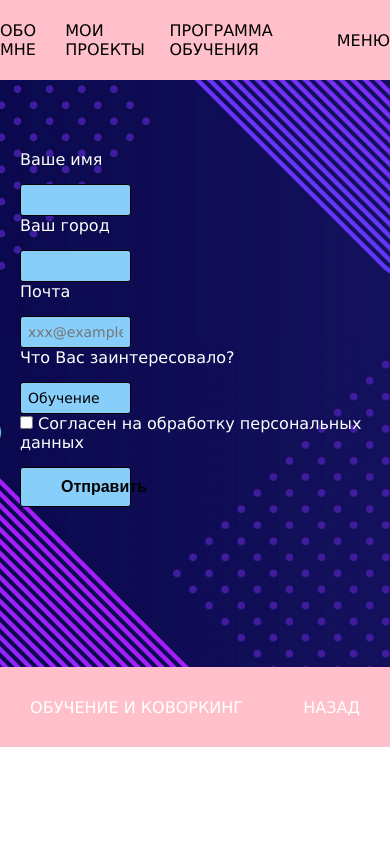
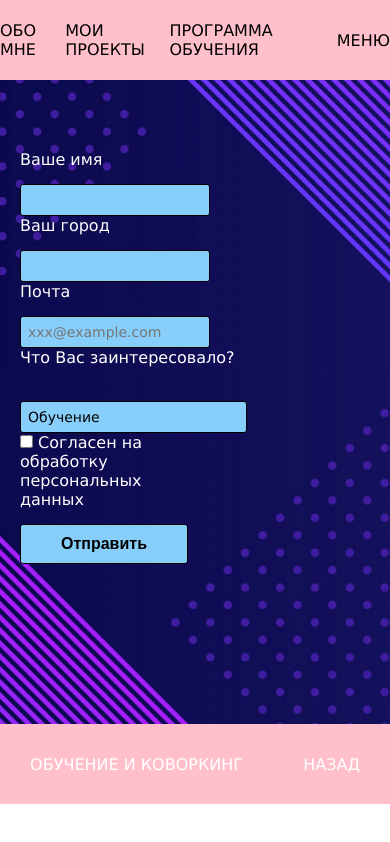
Before and after one commit to iakoshin/project-htmlcss, a plain HTML site: page project-8/index.html in a window 390 px wide. Drawn offline with Linux system fonts and the light colour scheme.

Commit message:
small-changes2

```diff
--- a/project-8/styles.css
+++ b/project-8/styles.css
@@ -45,7 +45,7 @@ a:hover{
     flex-wrap: wrap;
     font-family: Verdana, Geneva, Tahoma, sans-serif;
     color: white;
-    width: 100%;
+    width: 40%;
   }
 
   .form-row input[type='text'],
@@ -54,7 +54,6 @@ a:hover{
     background-color: lightskyblue;
     border: 1px solid black;
     border-radius: 3px;
-    width: 30%;
     padding: 7px;
     font-size: 14px;
     font-family: Verdana, Geneva, Tahoma, sans-serif;
@@ -74,7 +73,6 @@ a:hover{
     border-radius: 3px;
     padding: 10px 40px;
     cursor: pointer;
-    width: 30%;
     margin-bottom: 10px;
   }
 
@@ -98,10 +96,3 @@ footer {
     font-family: Verdana, Geneva, Tahoma, sans-serif;
     color: white
   }
-
-  @media only screen and (max-width: 600px) {
-
-.form-row button {
-    width: 30%;
-}
-  }
```
